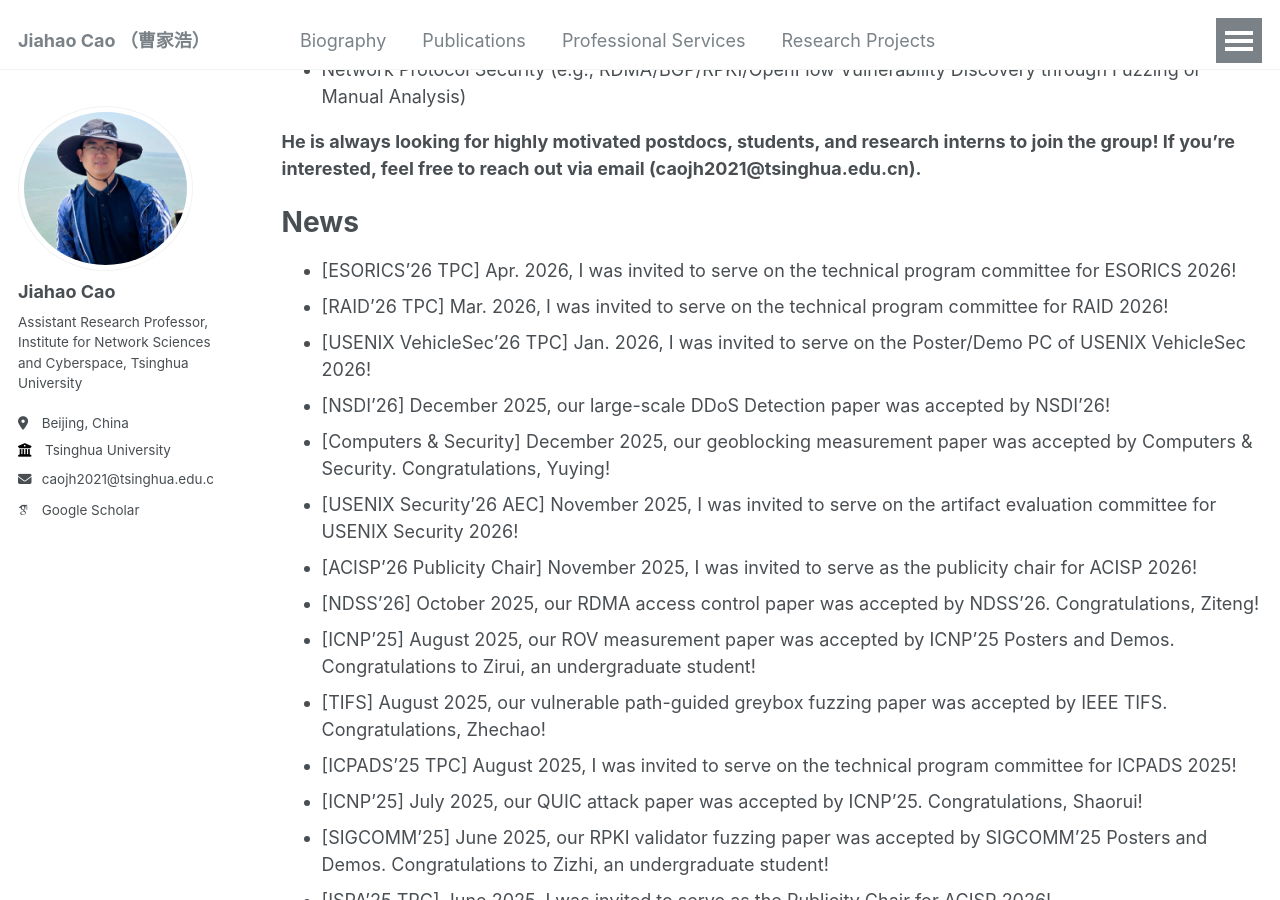
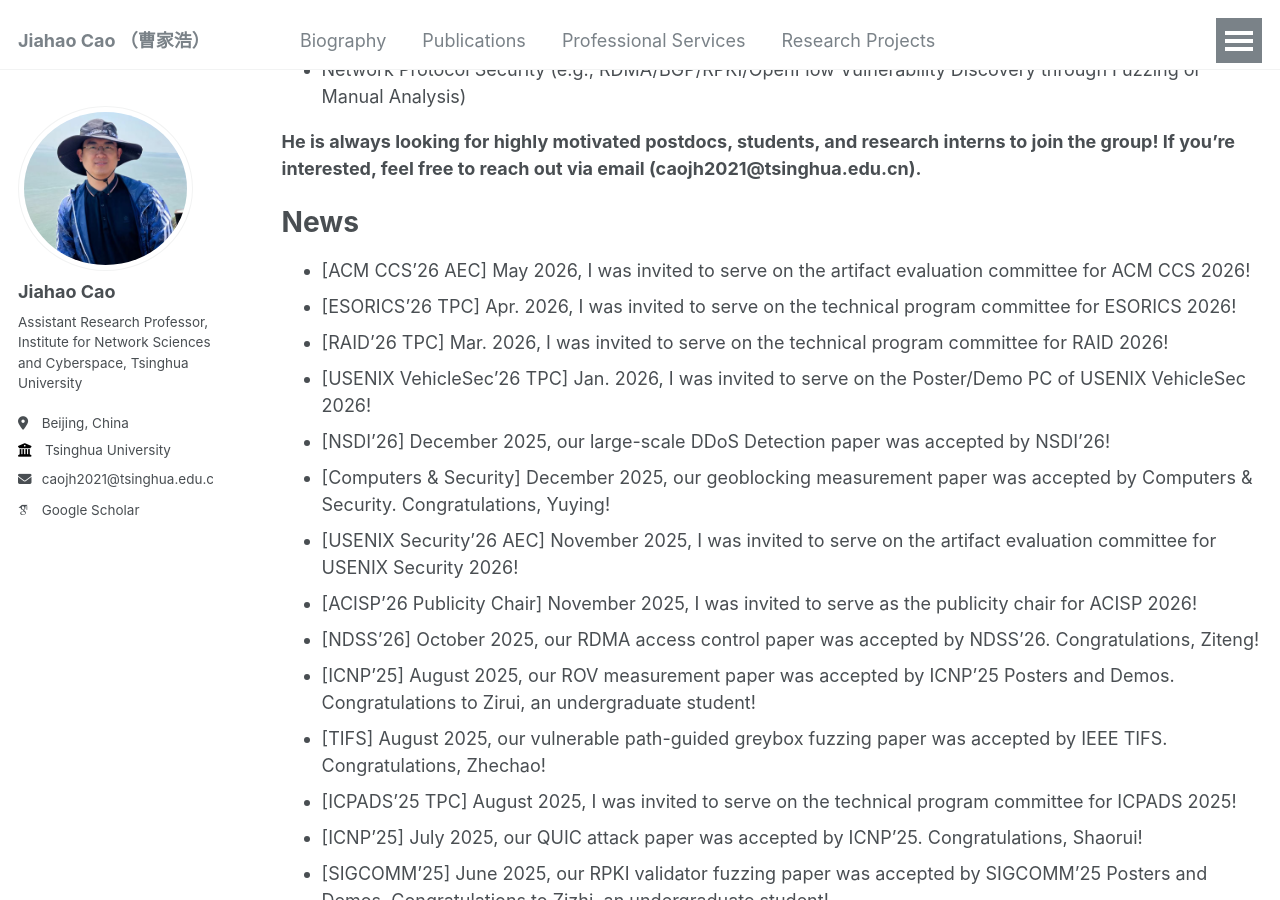
Before and after one commit to caojh15/caojh15.github.io, a Jekyll site: the page built from _pages/about.md, in a window 1280 px wide and 900 px high, scrolled down 607 px. Built offline with Jekyll 4.4.1, drawn with Linux system fonts in a browser that asks for light colours; some web fonts are replaced.

Commit message:
Update news section with recent committee invitations

```diff
--- a/_pages/about.md
+++ b/_pages/about.md
@@ -20,6 +20,7 @@ His current interests mainly focus on the following domains:
 **He is always looking for highly motivated postdocs, students, and research interns to join the group! If you're interested, feel free to reach out via email (caojh2021@tsinghua.edu.cn).**
 
 # News
+- [ACM CCS'26 AEC]  May 2026, I was invited to serve on the artifact evaluation committee for ACM CCS 2026!
 - [ESORICS'26 TPC] Apr. 2026, I was invited to serve on the technical program committee for ESORICS 2026!
 - [RAID'26 TPC] Mar. 2026, I was invited to serve on the technical program committee for RAID 2026!
 - [USENIX VehicleSec'26 TPC] Jan. 2026, I was invited to serve on the Poster/Demo PC of USENIX VehicleSec 2026!
```
